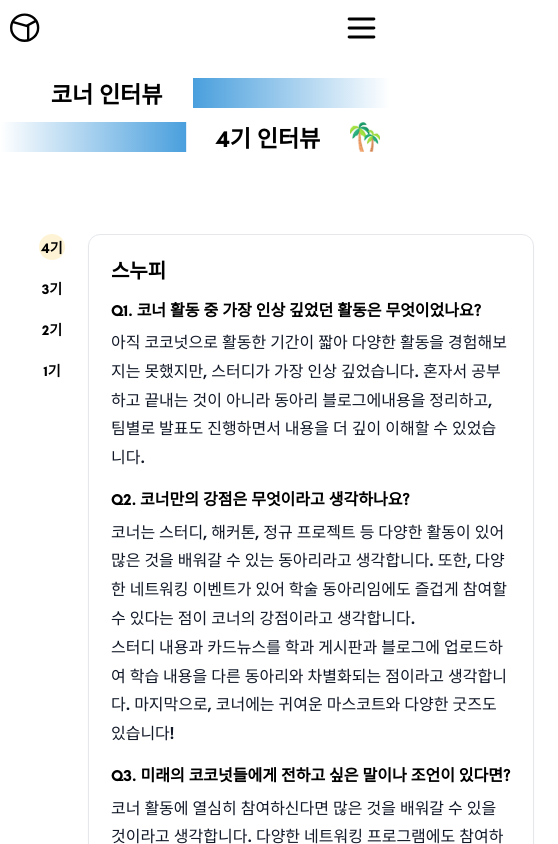
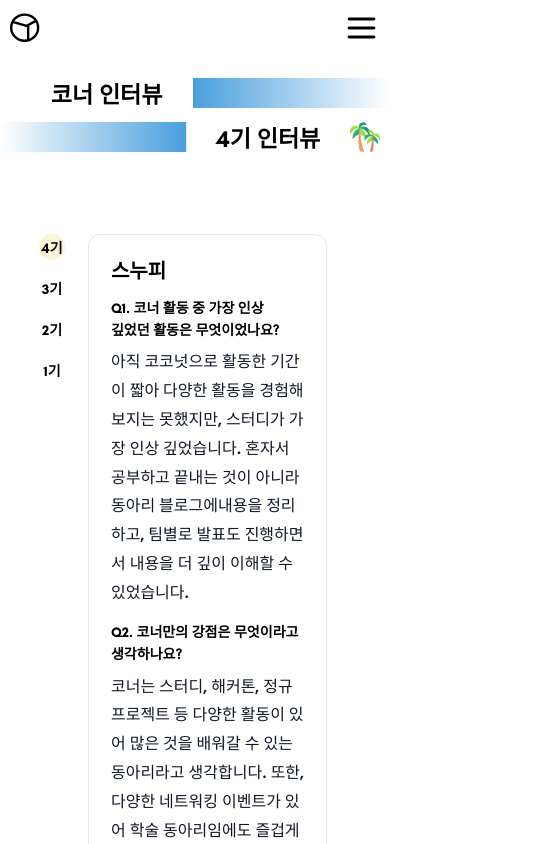
Before and after one commit to DS-Corner-Page/cornerpage_front, a React (Create React App) app: page /interview in a window 390 px wide. Shown: the top 844 px of the page, 558 px wide, since content can reach past the window. Built offline with nearby package versions, Linux system fonts and the light colour scheme.

Commit message:
Fix : Interview 모바일 반응형 수정

```diff
--- a/src/components/interview/projectDisplay/ProjectDisplay.style.js
+++ b/src/components/interview/projectDisplay/ProjectDisplay.style.js
@@ -1,3 +1,51 @@
+// import styled from "styled-components";
+
+// export const ProjectDisplayContainer = styled.div`
+//   flex: 1;
+//   align-self: flex-start;
+//   padding: 0 24px;
+// `;
+
+// export const Grid = styled.div`
+//   display: grid;
+//   grid-template-columns: 1fr;
+//   gap: 20px;
+// `;
+
+// export const Card = styled.div`
+//   background: #fff;
+//   border: 1px solid #e5e7eb;
+//   border-radius: 12px;
+//   padding: 20px 22px;
+//   box-shadow: 0 1px 2px rgba(0,0,0,0.04);
+// `;
+
+// export const Name = styled.h3`
+//   margin: 0 0 10px 0;
+//   font-size: 20px;
+//   font-weight: 700;
+// `;
+
+// export const Question = styled.p`
+//   margin: 14px 0 6px;
+//   font-weight: 700;
+//   white-space: pre-wrap;
+//   line-height: 1.75;
+// `;
+
+// export const Answer = styled.p`
+//   margin: 0 0 8px;
+//   color: #111827;
+//   white-space: pre-wrap;
+//   line-height: 1.8;
+// `;
+
+// export const Empty = styled.div`
+//   color: #6b7280;
+//   margin-top: 8px;
+// `;
+
+
 import styled from "styled-components";
 
 export const ProjectDisplayContainer = styled.div`
@@ -29,15 +77,19 @@ export const Name = styled.h3`
 export const Question = styled.p`
   margin: 14px 0 6px;
   font-weight: 700;
+  line-height: 1.75;
   white-space: pre-wrap;
-  line-height: 1.75;
 
   @media (max-width: 768px) {
-    white-space: nowrap;
-    overflow: hidden;
-    text-overflow: ellipsis;
+    font-size: clamp(14px, 3.6vw, 18px);
+    white-space: normal !important;
     word-break: keep-all;
     line-height: 1.6;
+
+    display: block;
+    max-height: calc(1.6em * 2);
+    overflow: hidden;
+    text-overflow: clip;
   }
 `;
 
```
Also changed, not shown: src/components/interview/projectDisplay/ProjectDisplay.js (+38 -1 lines).
